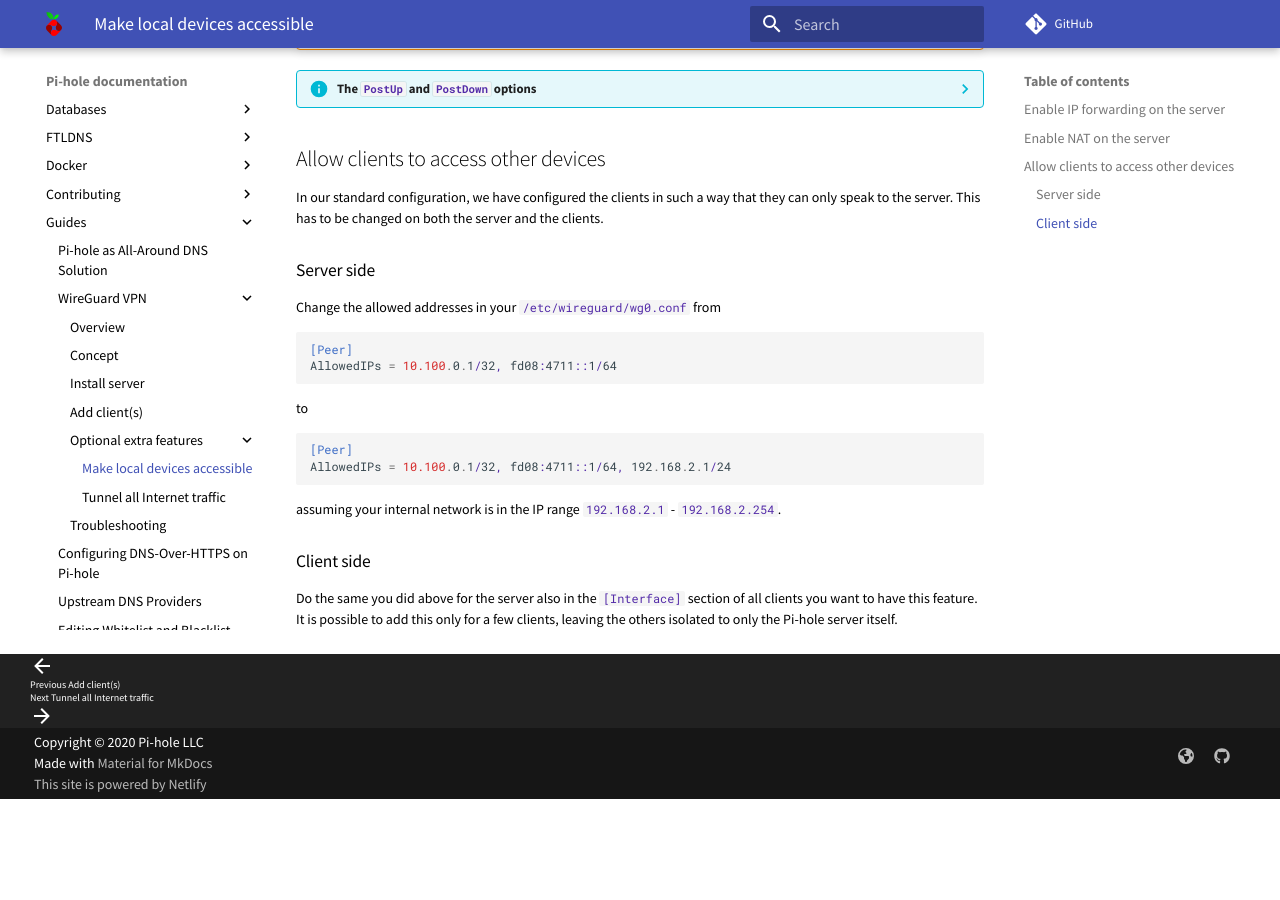
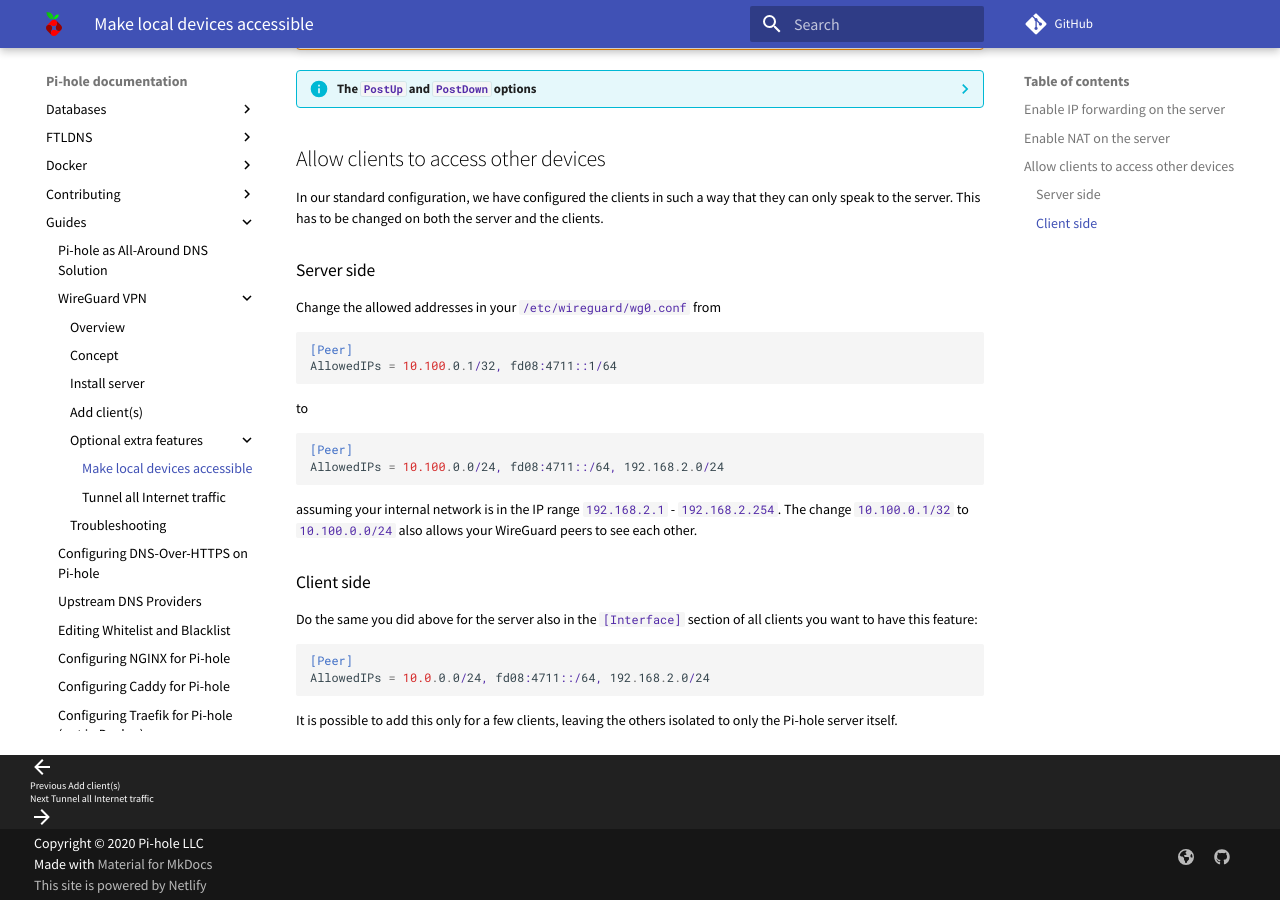
Before and after one commit to pi-hole/docs, an MkDocs documentation site: the page built from docs/guides/wireguard/internal.md, in a window 1280 px wide and 900 px high, scrolled down 969 px. Built offline with MkDocs 1.6.1 and Material for MkDocs 9.7.7, drawn with Linux system fonts in a browser that asks for light colours; comment, search, counter and statistics services are not loaded; before the commit the page ends 1768 px from its top, so only the background shows below that.

````diff
--- a/docs/guides/wireguard/internal.md
+++ b/docs/guides/wireguard/internal.md
@@ -64,11 +64,19 @@ to
 
 ``` toml
 [Peer]
-AllowedIPs = 10.100.0.1/32, fd08:4711::1/64, 192.168.2.1/24
+AllowedIPs = 10.100.0.0/24, fd08:4711::/64, 192.168.2.0/24
 ```
 
-assuming your internal network is in the IP range `192.168.2.1` - `192.168.2.254`.
+assuming your internal network is in the IP range `192.168.2.1` - `192.168.2.254`. The change `10.100.0.1/32` to `10.100.0.0/24` also allows your WireGuard peers to see each other.
 
 ### Client side
 
-Do the same you did above for the server also in the `[Interface]` section of all clients you want to have this feature. It is possible to add this only for a few clients, leaving the others isolated to only the Pi-hole server itself.
+Do the same you did above for the server also in the `[Interface]` section of all clients you want to have this feature:
+
+``` toml
+[Peer]
+AllowedIPs = 10.0.0.0/24, fd08:4711::/64, 192.168.2.0/24
+```
+
+
+It is possible to add this only for a few clients, leaving the others isolated to only the Pi-hole server itself.
````
Also changed, not shown: docs/guides/wireguard/route-everything.md (+9 -2 lines).
